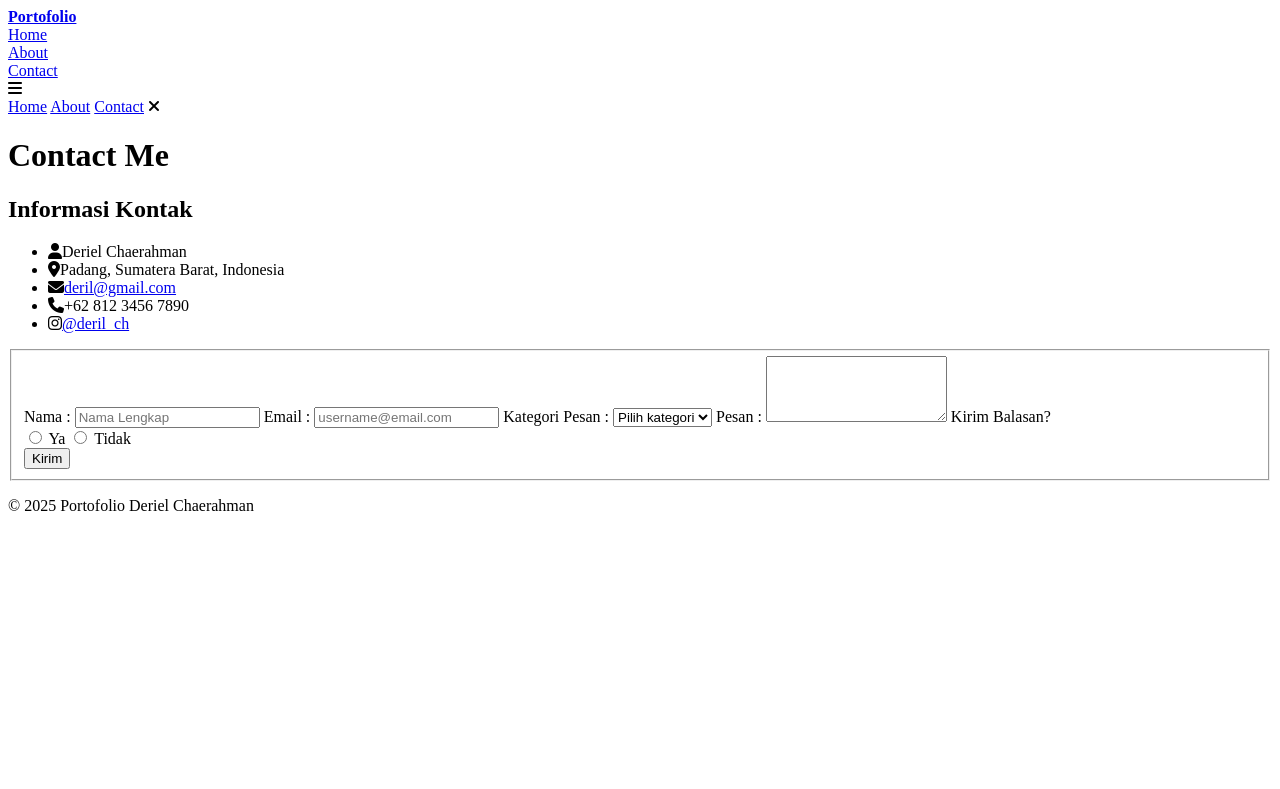
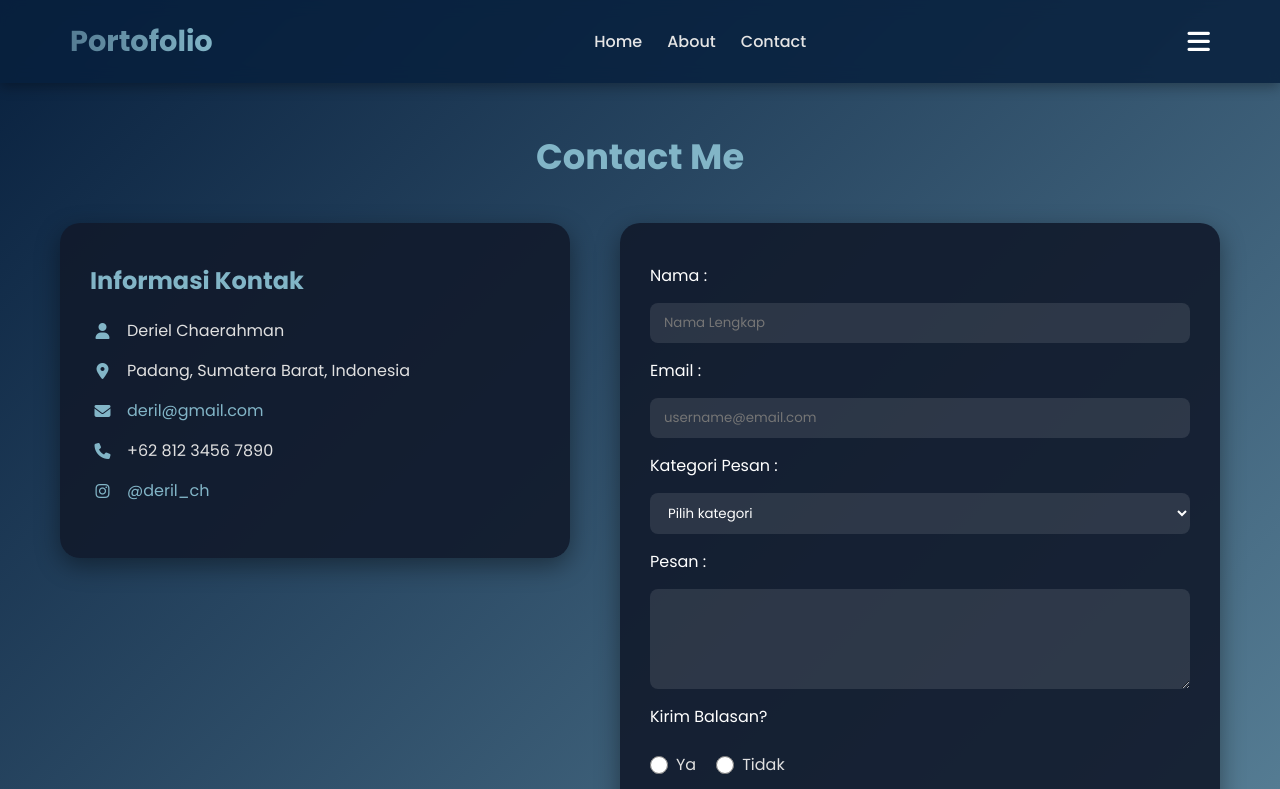
Before and after one commit to Bilra-Hkr/Bilra-Hkr-Desain-Web-WPA_Deriel-Chaerahman-2411533007, a plain HTML site: page contact.html in a window 1280 px wide. Shown: the top 789 px of the page. Drawn offline with Linux system fonts and the light colour scheme; the site is published under a folder, as on GitHub Pages, so addresses that start at the root find nothing.

Commit message:
Update contact.html

```diff
--- a/contact.html
+++ b/contact.html
@@ -7,17 +7,17 @@
     <title>Portfolio Deriel Chaerahman</title>
 
     <!-- PWA manifest -->
-    <link rel="manifest" href="/manifest.json">
+    <link rel="manifest" href="manifest.json">
     <meta name="theme-color" content="#0a84ff">
-    <link rel="icon" type="image/png" sizes="192x192" href="/img/icon-192x192.png">
-    <link rel="icon" type="image/png" sizes="512x512" href="/img/icon-512x512.png">
-    <link rel="apple-touch-icon" href="/img/icon-512x512.png">
+    <link rel="icon" type="image/png" sizes="192x192" href="img/icon-192x192.png">
+    <link rel="icon" type="image/png" sizes="512x512" href="img/icon-512x512.png">
+    <link rel="apple-touch-icon" href="img/icon-512x512.png">
     <meta name="apple-mobile-web-app-capable" content="yes">
     <meta name="apple-mobile-web-app-title" content="Deriel Portfolio">
     <meta name="apple-mobile-web-app-status-bar-style" content="default">
 
     <!-- CSS Style -->
-    <link rel="stylesheet" href="/styles.css">
+    <link rel="stylesheet" href="styles.css">
     <link rel="stylesheet" href="https://cdnjs.cloudflare.com/ajax/libs/font-awesome/6.7.1/css/all.min.css">
 </head>
 
@@ -113,4 +113,5 @@
     <script src="script.js"></script>
 </body>
 
+
 </html>
```
